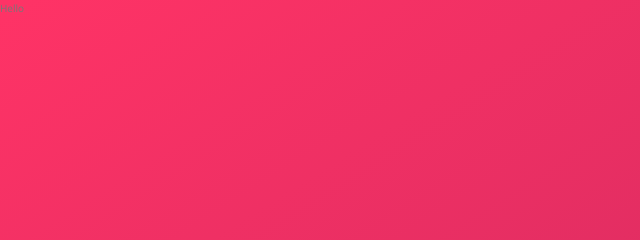
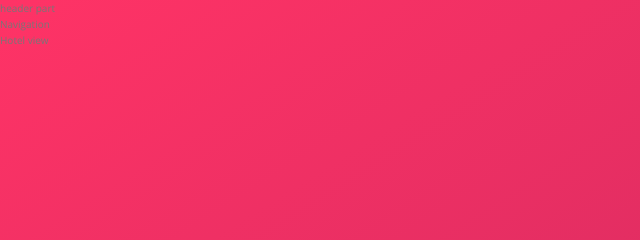
Before and after one commit to mralimov/Flexbox-Travel-Agency, a website: page index.html in a window 1280 px wide. Shown: the top 240 px of the page, 0-640 px from the left. Drawn offline with nearby package versions, Linux system fonts and the light colour scheme.

Commit message:
Base layout HTML

```diff
--- a/index.html
+++ b/index.html
@@ -14,6 +14,13 @@
     <title>trillo &mdash; Your all-in-one booking app</title>
   </head>
   <body>
-    Hello
+    <div class="container">
+      <header class="header">header part</header>
+
+      <div class="content">
+        <nav class="sidebar">Navigation</nav>
+        <main class="hotel-view">Hotel view</main>
+      </div>
+    </div>
   </body>
 </html>
```
